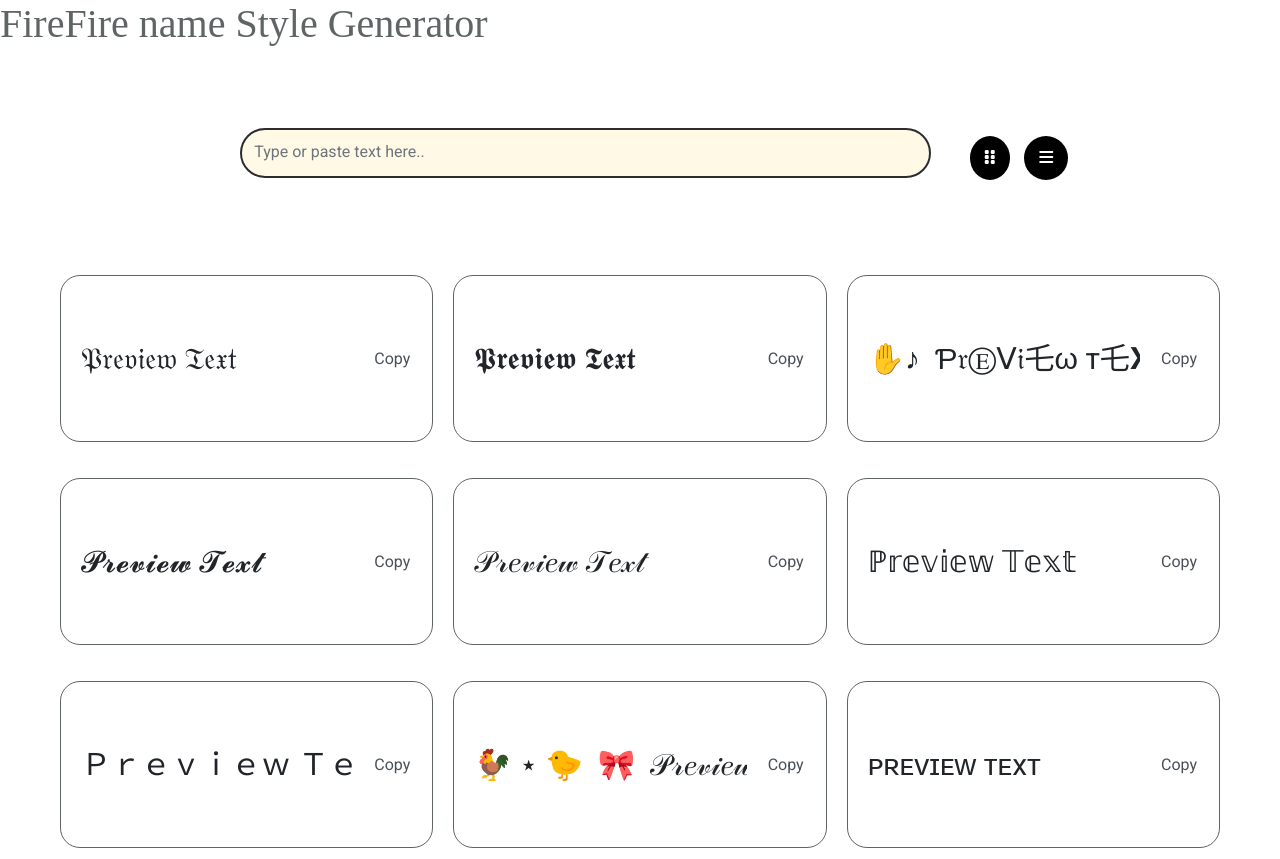
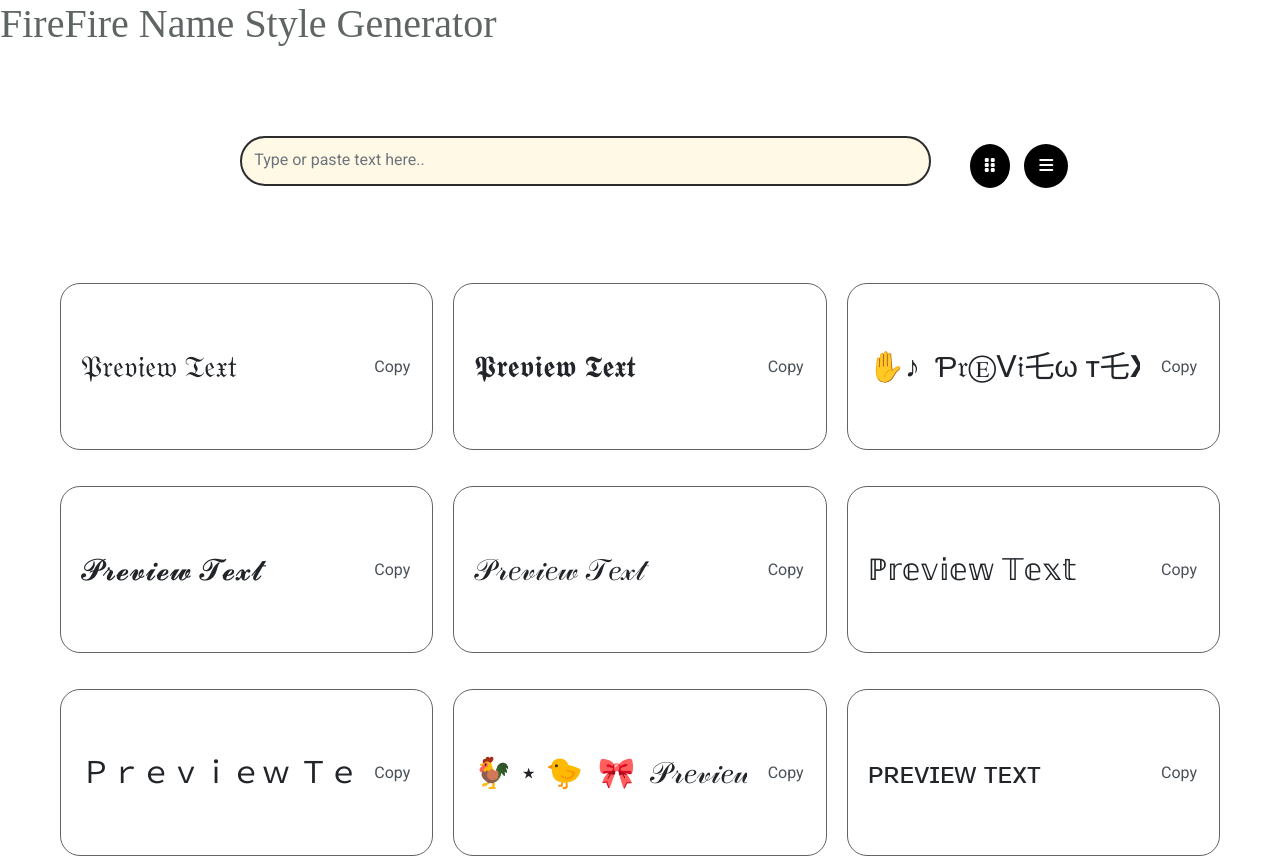
Before and after one commit to freefirenamestyle/freefirenamestyle.github.io, a plain HTML site: page index.html in a window 1280 px wide. Shown: the top 859 px of the page. Drawn offline with nearby package versions, Linux system fonts and the light colour scheme; a script that the page names is missing; a web font is replaced by a local one.

Commit message:
Update index.html

```diff
--- a/index.html
+++ b/index.html
@@ -186,8 +186,8 @@
 </head>
 
 <body data-bs-spy="scroll" data-bs-target=".nav-menu">
-
-        <h1 style="margin: auto; justify-content: center; align-items: center;">FireFire name Style Generator</h1>
+    <div style="margin: auto; justify-content: center; align-items: center;"></div>
+        <h1>FireFire Name Style Generator</h1>
 
             <section id="fontgen">
                 <div class="textarea-button-container fancytext12" style="padding-top: 80px ;">
```
